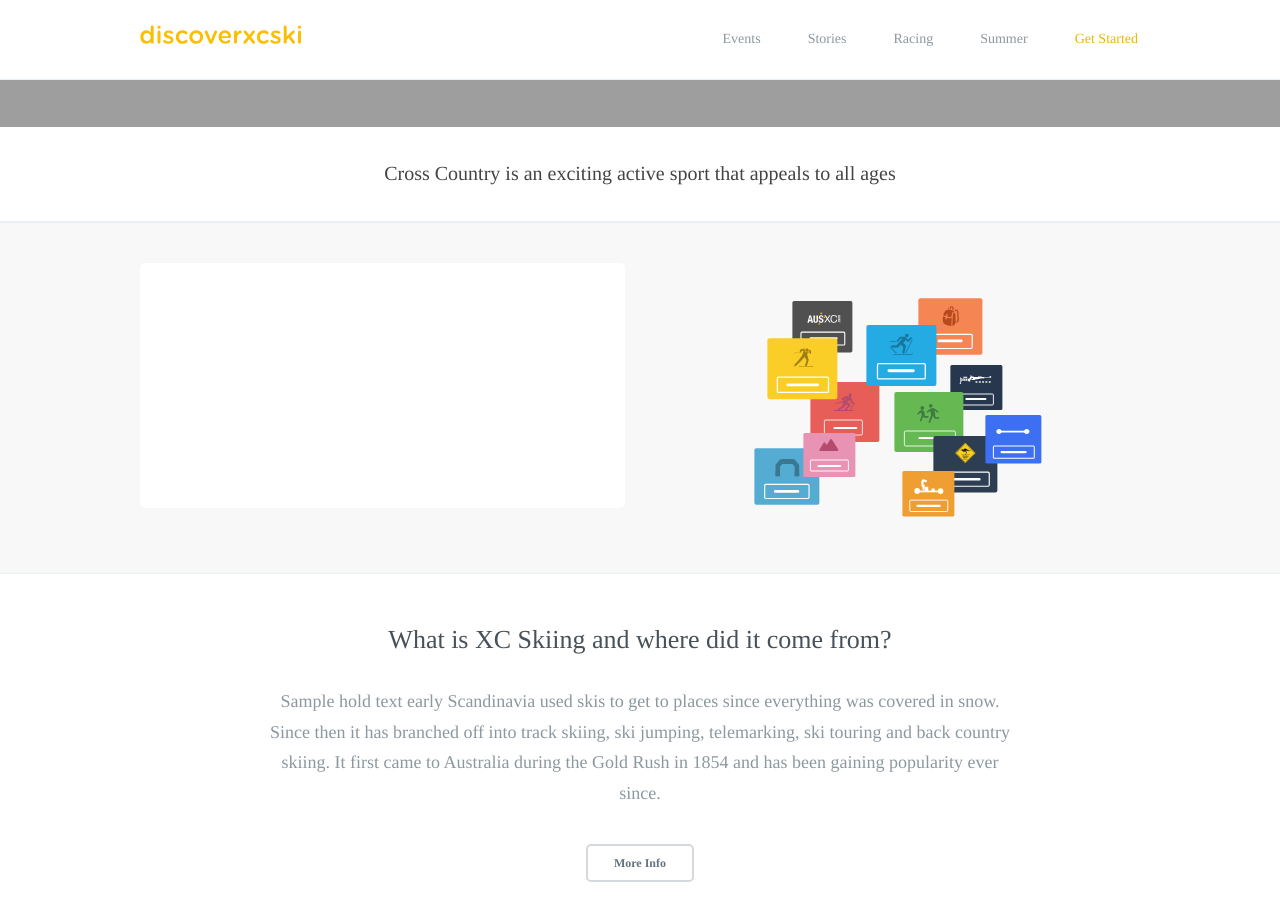
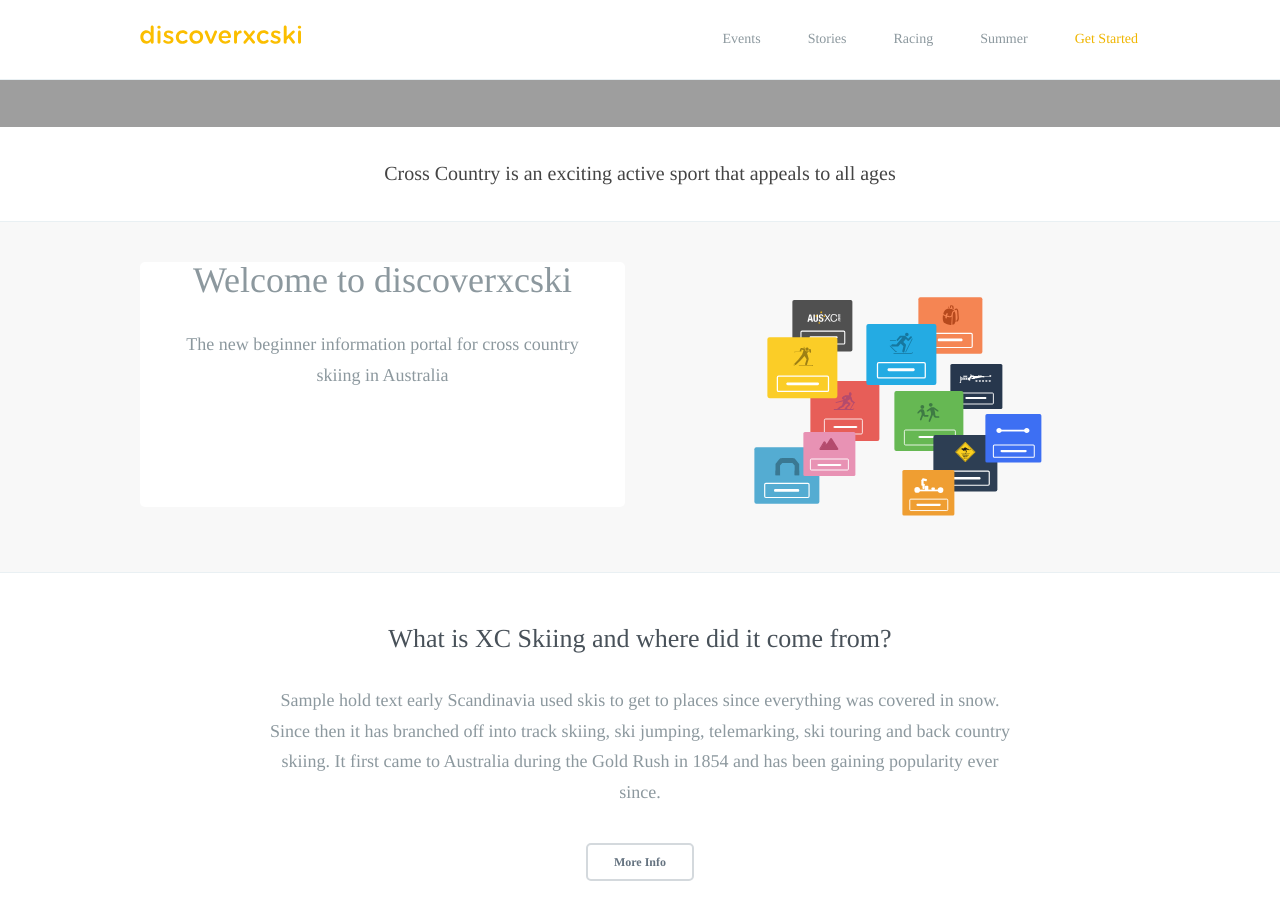
Before and after one commit to robcatto/robcatto.github.io, a Jekyll site: the page index.html, which Jekyll copies as it is, in a window 1280 px wide and 900 px high, scrolled down 913 px. Built offline with Jekyll 4.4.1, drawn with Linux system fonts in a browser that asks for light colours; some web fonts are replaced; Markdown is read by kramdown in place of the engine named in the settings.

Commit message:
Homepage Commit

```diff
--- a/index.html
+++ b/index.html
@@ -125,7 +125,7 @@
         <div id="page__content--wrap">
             <div class="page__content">
 
-            <section class="homepage__quotearea" style="border-bottom: 1px #E9F0F3 solid">
+            <section class="homepage__quotearea">
                 <p class="homepage__quotearea--text">Cross Country is an exciting active sport that appeals to all ages</p>
             </section>
             <section class="mobile_section section_hasbg" style="background: #F8F8F8; width: 100%;">
@@ -136,6 +136,9 @@
                                                 background-size: cover;
                                                 min-height: 245px;
                                                 ">
+                                                <h1>Welcome to discoverxcski</h1>
+                                                <p>The new beginner information portal for cross country skiing in Australia</p>
+
 
 
                                                 </div>
```
